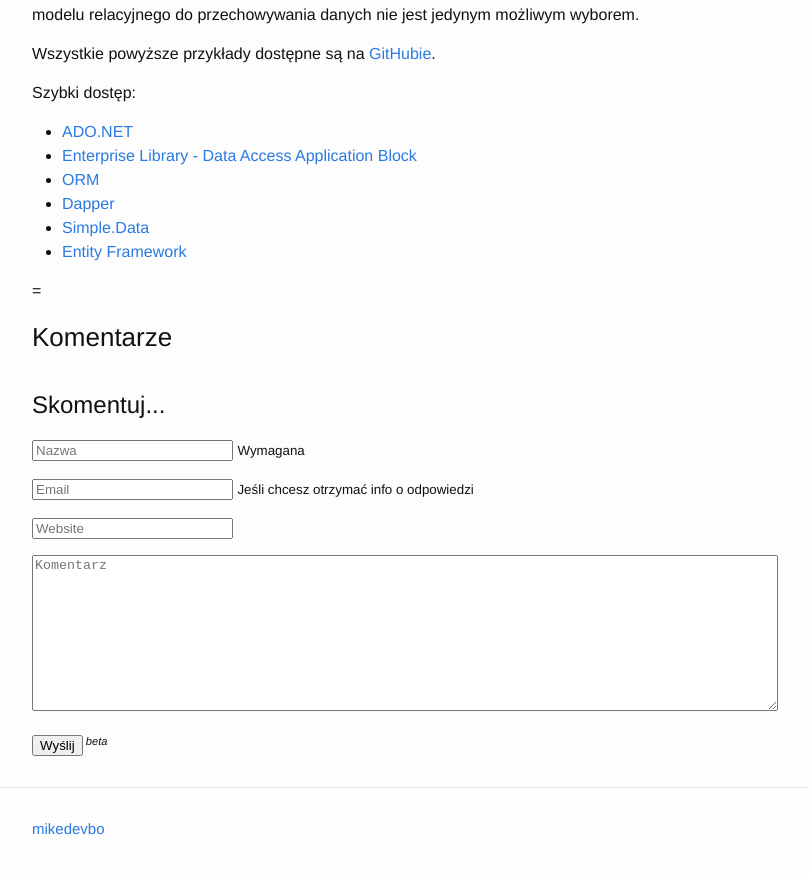
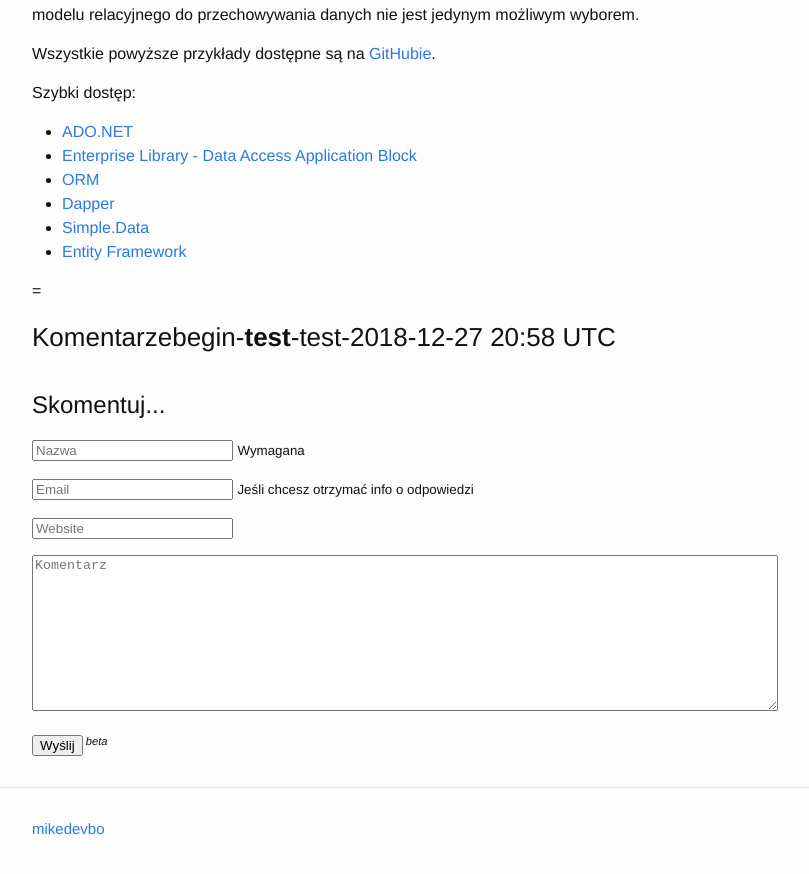
Before and after one commit to mikedevbo/mikedevbo.github.io, a Jekyll site: the page built from _posts/2018-12-27-5-ways-of-communicating-with-relational-database.md, in a window 1280 px wide and 900 px high, scrolled down 13858 px. Shown: the top 874 px of the window, without its empty margins (238-1047 px from the left). Built offline with Jekyll 4.4.1, drawn with Linux system fonts in a browser that asks for light colours.

Commit message:
add comment

```diff
--- a/_posts/2018-12-27-5-ways-of-communicating-with-relational-database.md
+++ b/_posts/2018-12-27-5-ways-of-communicating-with-relational-database.md
@@ -614,4 +614,4 @@ Szybki dostęp:
 
 {{ site.mark_post_as_end }}
 
-### {{ site.comments }}
+### {{ site.comments }}begin-**test**-test-2018-12-27 20:58 UTC
```
